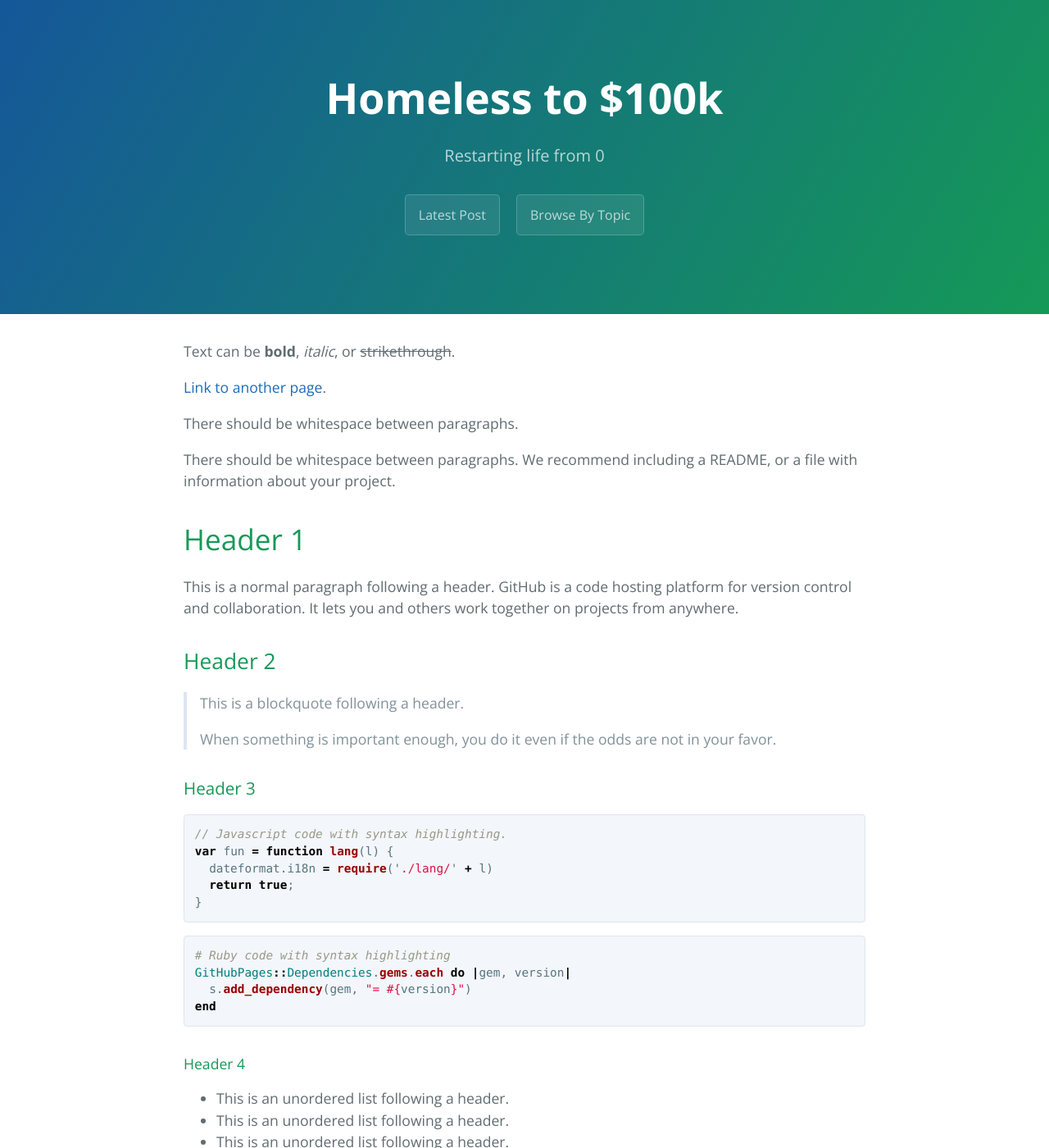
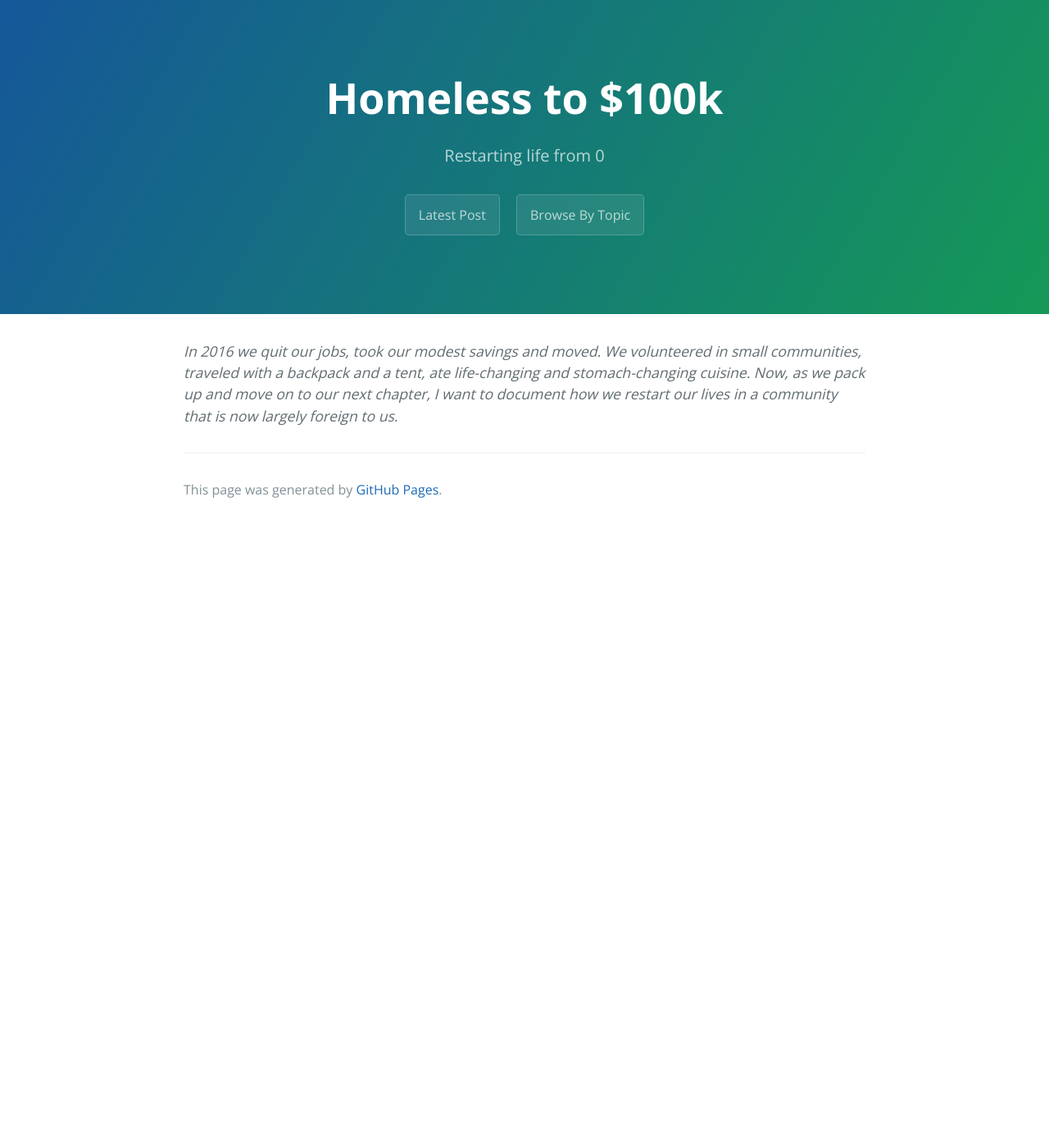
Before and after one commit to homelessto100k/homelessto100k.github.io, a Jekyll site: the page built from index.md, in a window 1280 px wide and 1400 px high. Shown: the whole window at 82% size. Built offline with Jekyll 4.4.1, drawn with Linux system fonts in a browser that asks for light colours; some of the changed text lies outside the part shown.

Commit message:
Clean up formatting, Update Index.md

````diff
--- a/index.md
+++ b/index.md
@@ -1,123 +1,7 @@
 ---
 layout: default
 ---
-
-Text can be **bold**, _italic_, or ~~strikethrough~~.
-
-[Link to another page](another-page).
-
-There should be whitespace between paragraphs.
-
-There should be whitespace between paragraphs. We recommend including a README, or a file with information about your project.
-
-# [](#header-1)Header 1
-
-This is a normal paragraph following a header. GitHub is a code hosting platform for version control and collaboration. It lets you and others work together on projects from anywhere.
-
-## [](#header-2)Header 2
-
-> This is a blockquote following a header.
->
-> When something is important enough, you do it even if the odds are not in your favor.
-
-### [](#header-3)Header 3
-
-```js
-// Javascript code with syntax highlighting.
-var fun = function lang(l) {
-  dateformat.i18n = require('./lang/' + l)
-  return true;
-}
-```
-
-```ruby
-# Ruby code with syntax highlighting
-GitHubPages::Dependencies.gems.each do |gem, version|
-  s.add_dependency(gem, "= #{version}")
-end
-```
-
-#### [](#header-4)Header 4
-
-*   This is an unordered list following a header.
-*   This is an unordered list following a header.
-*   This is an unordered list following a header.
-
-##### [](#header-5)Header 5
-
-1.  This is an ordered list following a header.
-2.  This is an ordered list following a header.
-3.  This is an ordered list following a header.
-
-###### [](#header-6)Header 6
-
-| head1        | head two          | three |
-|:-------------|:------------------|:------|
-| ok           | good swedish fish | nice  |
-| out of stock | good and plenty   | nice  |
-| ok           | good `oreos`      | hmm   |
-| ok           | good `zoute` drop | yumm  |
-
-### There's a horizontal rule below this.
-
-* * *
-
-### Here is an unordered list:
-
-*   Item foo
-*   Item bar
-*   Item baz
-*   Item zip
-
-### And an ordered list:
-
-1.  Item one
-1.  Item two
-1.  Item three
-1.  Item four
-
-### And a nested list:
-
-- level 1 item
-  - level 2 item
-  - level 2 item
-    - level 3 item
-    - level 3 item
-- level 1 item
-  - level 2 item
-  - level 2 item
-  - level 2 item
-- level 1 item
-  - level 2 item
-  - level 2 item
-- level 1 item
-
-### Small image
-
-![](https://assets-cdn.github.com/images/icons/emoji/octocat.png)
-
-### Large image
-
-![](https://guides.github.com/activities/hello-world/branching.png)
-
-
-### Definition lists can be used with HTML syntax.
-
-<dl>
-<dt>Name</dt>
-<dd>Godzilla</dd>
-<dt>Born</dt>
-<dd>1952</dd>
-<dt>Birthplace</dt>
-<dd>Japan</dd>
-<dt>Color</dt>
-<dd>Green</dd>
-</dl>
-
-```
-Long, single-line code blocks should not wrap. They should horizontally scroll if they are too long. This line should be long enough to demonstrate this.
-```
-
-```
-The final element.
-```
+*In 2016 we quit our jobs, took our modest savings and moved. We volunteered
+in small communities, traveled with a backpack and a tent, ate life-changing
+and stomach-changing cuisine. Now, as we pack up and move on to our next
+chapter, I want to document how we restart our lives in a community that is now largely foreign to us.*
````
Also changed, not shown: _posts/2018-02-13-Homeless-to-100k.md (+7 -10 lines).
